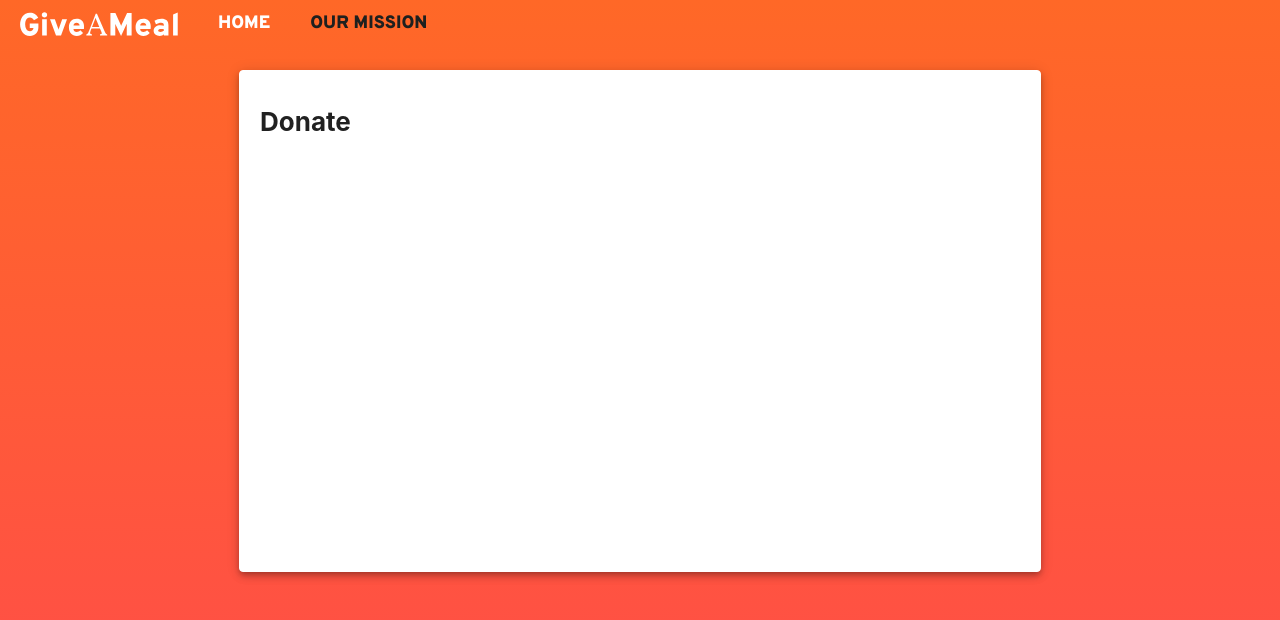
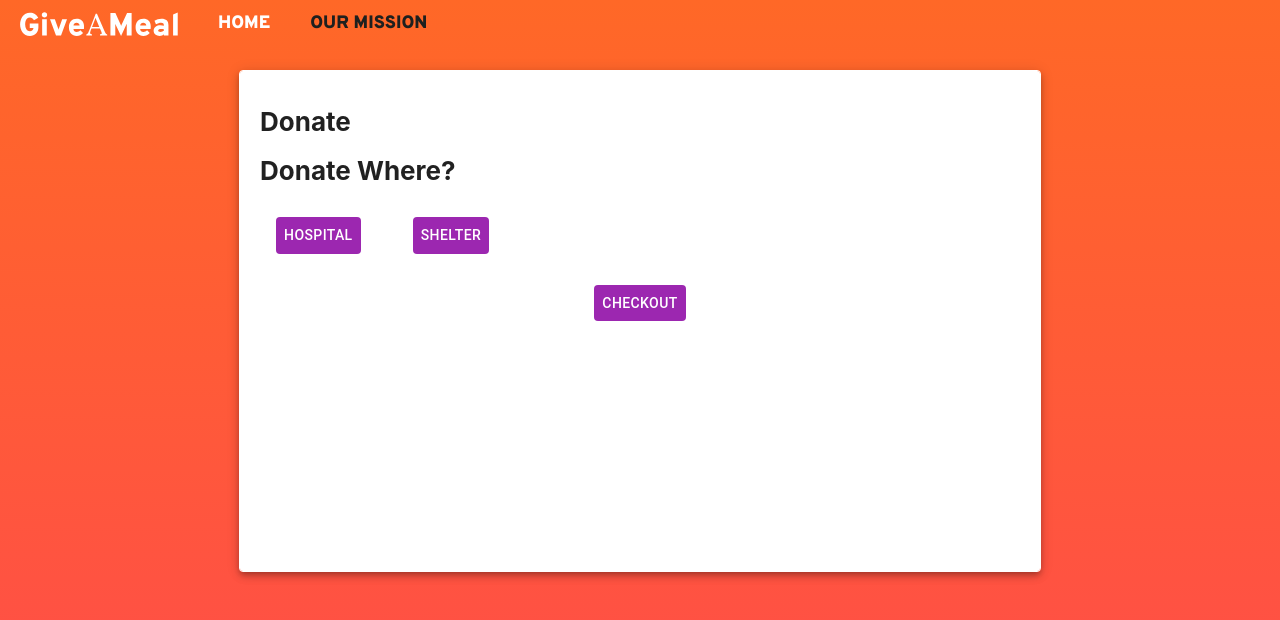
Before and after one commit to iambcho/gam_frontend, a React (Create React App) app: page /restaurant/1 in a window 1280 px wide. Shown: the top 620 px of the page. Built offline with nearby package versions, Linux system fonts and the light colour scheme.

Commit message:
some more basic UI design to SingleRestaurantView

```diff
--- a/src/components/view/SingleRestaurantView.js
+++ b/src/components/view/SingleRestaurantView.js
@@ -154,6 +154,29 @@ const AllRestaurantsView= (props) => {
 										</FormControl>
 									</Grid>:""}
 							</Grid>
+							<Grid item style={{paddingLeft:"20px"}}>
+							<h4 style={{textAlign:"left", marginBottom:"0px"}}>Donate Where?</h4>
+							</Grid>
+							<br/>
+							<Grid
+							container
+							style={{paddingLeft:"20px"}}
+							direction="row"
+							spacing={2}>
+								<Grid item xs={2}>
+									<ColorButton>Hospital</ColorButton>
+								</Grid>
+								<Grid item xs={2}>
+									<ColorButton>Shelter</ColorButton>
+								</Grid>
+							</Grid>
+							<br/>
+							<Grid item>
+								<Link to={`/checkout`}>
+								<ColorButton>Checkout</ColorButton>
+								</Link>
+							</Grid>
+							<br/>
 							</Paper>
 
 					</Grid>
--- a/src/store/actions/actionCreatorsThunks.js
+++ b/src/store/actions/actionCreatorsThunks.js
@@ -8,14 +8,18 @@ let arrayOfRestaurantsFromAPI = [
 			"name": "Don Pedro's",
 			"hasFood": true,
 			"foodPrice": 10,
+			"foodAmount": 0,
 			"hasCoffee": true,
 			"coffeePrice": 3,
+			"coffeeAmount": 0,
 			"hasDessert": true,
 			"dessertPrice": 5,
+			"dessertAmount": 0,
 			"address": "43 Post St, San Jose, CA 95113",
 			"zipcode": 11111,
 			"restaurantImage": "profile-picture.svg",
 			"cuisine": "Mexican",
+			"donateWhere": "Hospital",
 			"restaurantId": 1
 
 		},
```
